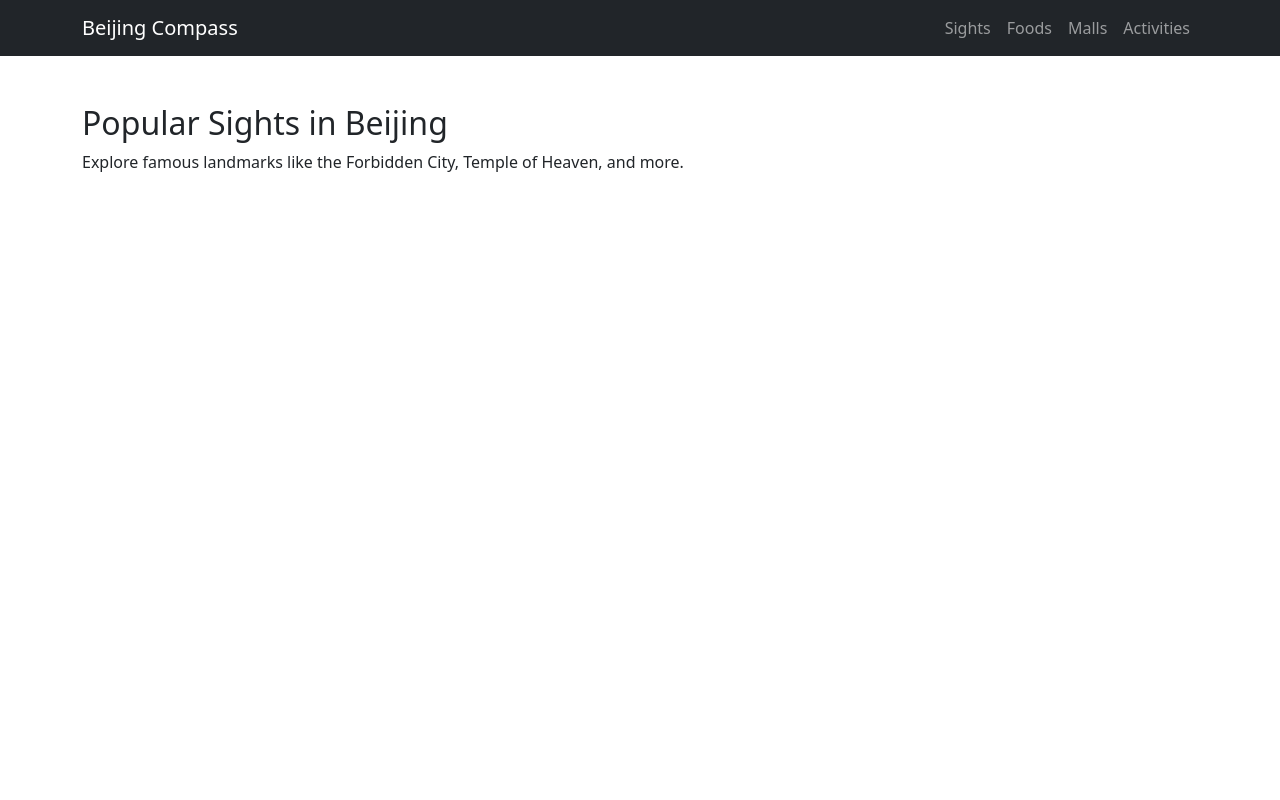
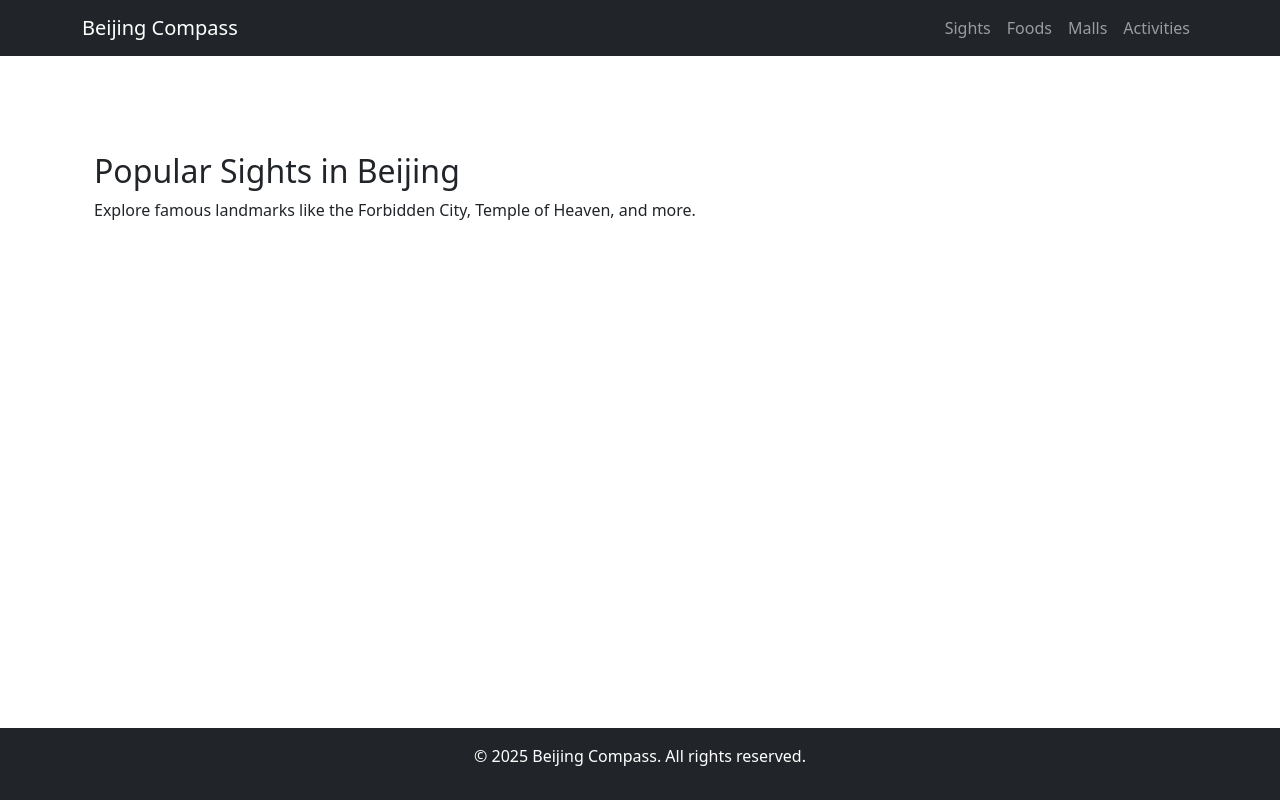
Before and after one commit to CS571-SU25/p43, a React (Vite) app: page /p43/sights in a window 1280 px wide. Shown: the top 800 px of the page. Built offline with nearby package versions, Linux system fonts and the light colour scheme.

Commit message:
FooterPositionUpdate

```diff
--- a/src/pages/ActivitiesPage.jsx
+++ b/src/pages/ActivitiesPage.jsx
@@ -5,7 +5,7 @@ function ActivitiesPage() {
   return (
     <>
       <Navbar />
-      <div className="d-flex flex-column min-vh-100">
+      <div className="flex-grow-1 container py-5">
         <div className="container mt-5">
           <h2>Things to Do in Beijing</h2>
           <p>Find fun activities like hutong tours, tea ceremonies, and cultural shows.</p>
--- a/src/pages/FoodsPage.jsx
+++ b/src/pages/FoodsPage.jsx
@@ -5,7 +5,7 @@ function FoodsPage() {
   return (
     <>
       <Navbar />
-      <div className="d-flex flex-column min-vh-100">
+      <div className="flex-grow-1 container py-5">
 
         <div className="container mt-5">
           <h2>Foods of Beijing</h2>
--- a/src/pages/MallsPage.jsx
+++ b/src/pages/MallsPage.jsx
@@ -5,7 +5,7 @@ function MallsPage() {
   return (
     <>
       <Navbar />
-      <div className="d-flex flex-column min-vh-100">
+      <div className="flex-grow-1 container py-5">
         <div className="container mt-5">
           <h2>Shopping Malls in Beijing</h2>
           <p>Browse popular malls like Sanlitun, Wangfujing, and more.</p>
--- a/src/pages/SightsPage.jsx
+++ b/src/pages/SightsPage.jsx
@@ -5,7 +5,7 @@ function SightsPage() {
   return (
     <>
       <Navbar />
-      <div className="d-flex flex-column min-vh-100">
+      <div className="flex-grow-1 container py-5">
         <div className="container mt-5">
           <h2>Popular Sights in Beijing</h2>
           <p>Explore famous landmarks like the Forbidden City, Temple of Heaven, and more.</p>
```
